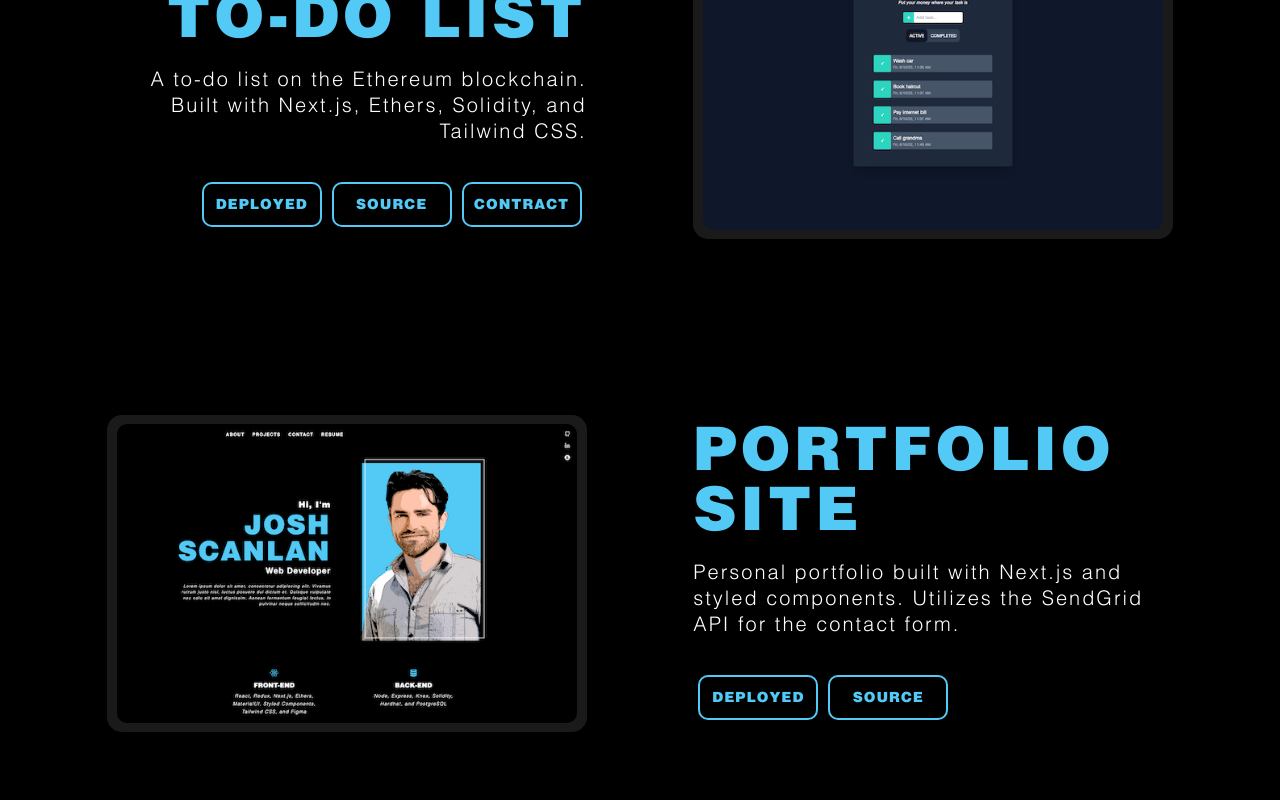
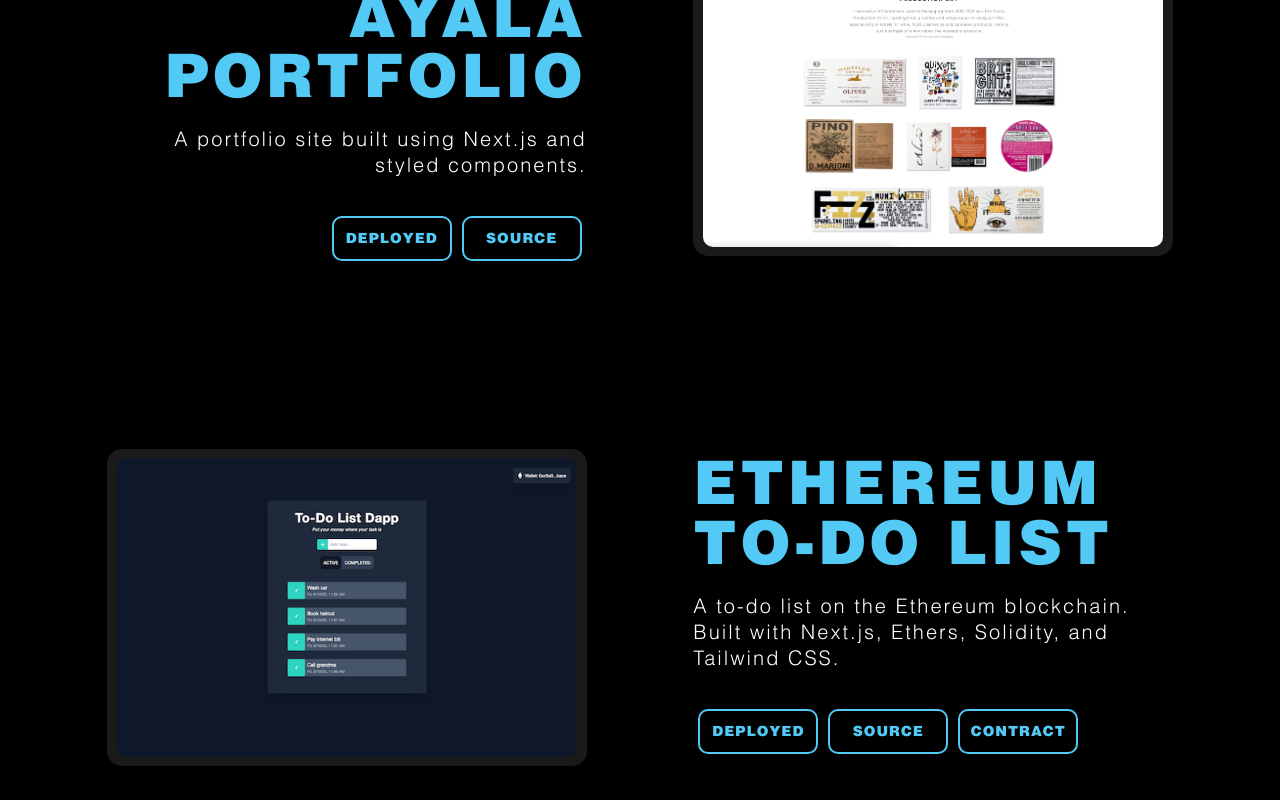
Before and after one commit to joshuascan/personal-portfolio, a Next.js app: page / in a window 1280 px wide. Shown: the part 2320-3120 px from the top of the page. Built offline with nearby package versions, Linux system fonts and the light colour scheme.

Commit message:
adds andrea ayala portfolio site to projects

```diff
--- a/src/constants/constants.js
+++ b/src/constants/constants.js
@@ -9,6 +9,14 @@ export const projects = [
     id: 0,
   },
   {
+    title: "Andrea Ayala Portfolio",
+    description: "A portfolio site built using Next.js and styled components.",
+    image: "/images/ayala_portfolio.png",
+    visit: "https://andrea-ayala-portfolio.vercel.app/",
+    source: "https://github.com/joshuascan/andrea-ayala-portfolio",
+    id: 1,
+  },
+  {
     title: "Ethereum To-do List",
     description:
       "A to-do list on the Ethereum blockchain. Built with Next.js, Ethers, Solidity, and Tailwind CSS.",
@@ -16,7 +24,7 @@ export const projects = [
     visit: "https://todolist-dapp-eight.vercel.app/",
     source: "https://github.com/joshuascan/eth-todolist-frontend",
     contract: "https://github.com/joshuascan/eth-todolist-contract",
-    id: 1,
+    id: 2,
   },
   {
     title: "Portfolio Site",
@@ -24,7 +32,7 @@ export const projects = [
       "Personal portfolio built with Next.js and styled components. Utilizes the SendGrid API for the contact form.",
     image: "/images/portfolio_site.png",
     source: "https://github.com/joshuascan/metronome",
-    id: 2,
+    id: 3,
   },
   {
     title: "Polygon Name Service",
@@ -34,7 +42,7 @@ export const projects = [
     visit: "https://dum-name-service.vercel.app/",
     source: "https://github.com/joshuascan/domain-name-service-frontend",
     contract: "https://github.com/joshuascan/domain-contract",
-    id: 3,
+    id: 4,
   },
   {
     title: "Watering Scheduler",
@@ -45,6 +53,6 @@ export const projects = [
     visit: "https://plants-need-water-too.vercel.app/",
     source: "https://github.com/joshuascan/plants-need-water-too",
     backend: "https://github.com/ft-watermyplants-1/back-end",
-    id: 4,
+    id: 5,
   },
 ];
```
Also changed, not shown: public/images/ayala_portfolio.png (added).
